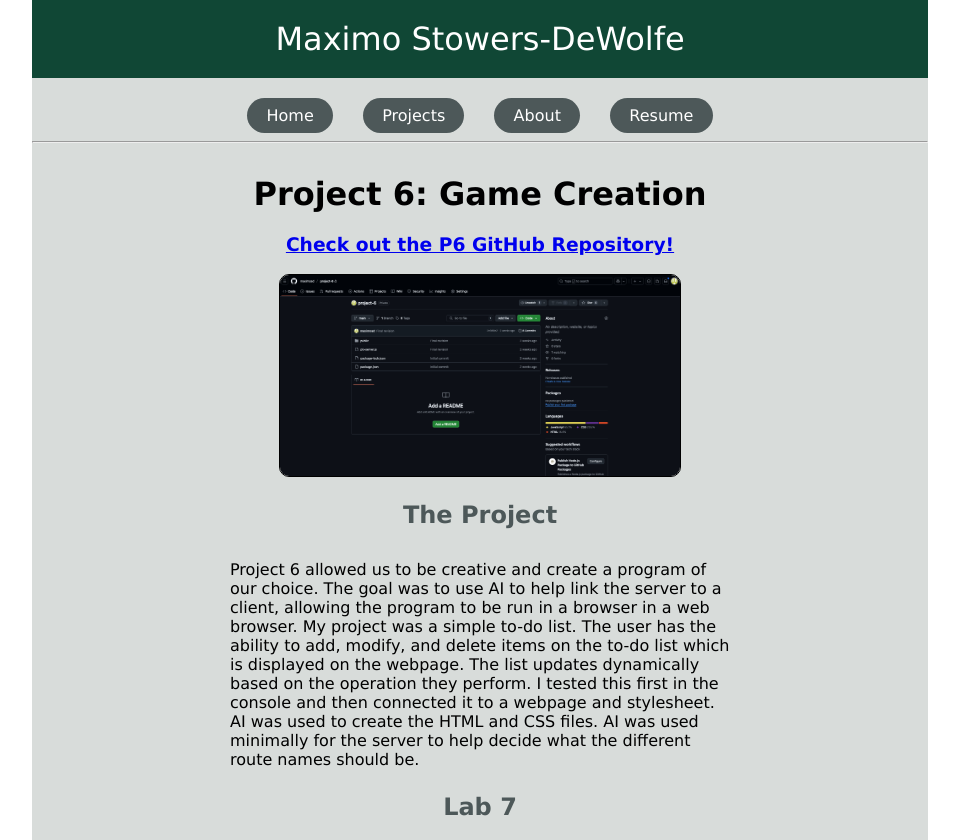
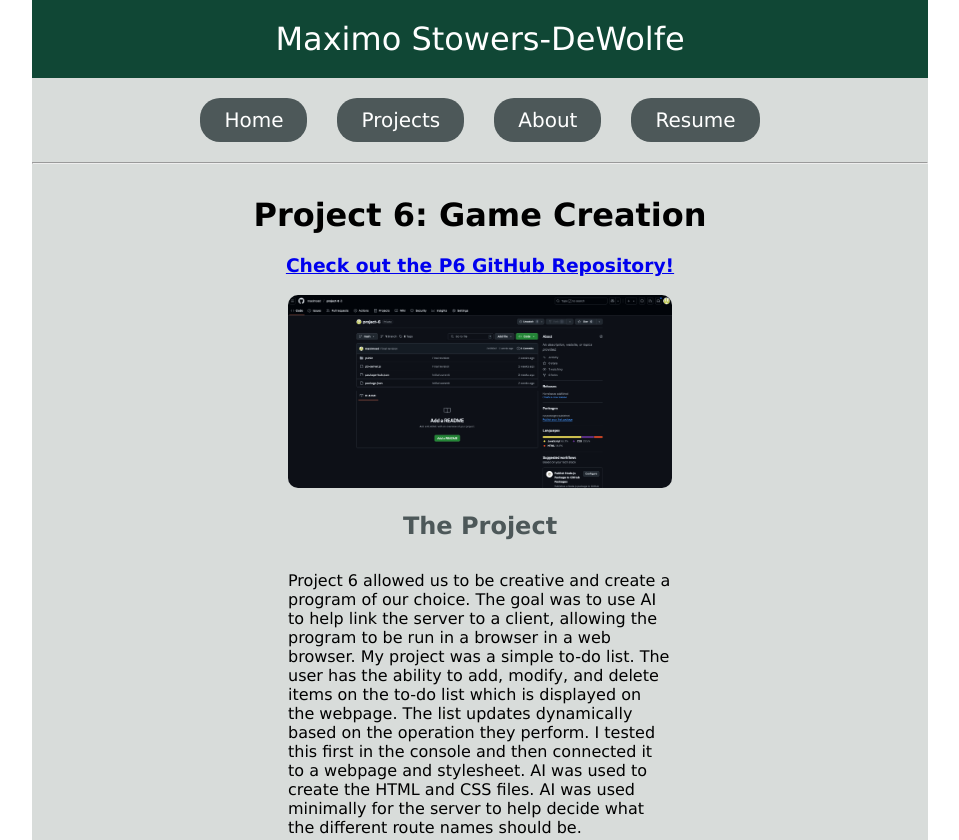
Before and after one commit to maximosd/cit281-project6, a plain HTML site: page p6.html in a window 1280 px wide. Shown: the top 840 px of the page, without its empty margins (160-1119 px from the left). Drawn offline with Linux system fonts and the light colour scheme.

Commit message:
Updated styling

```diff
--- a/p6.css
+++ b/p6.css
@@ -23,11 +23,15 @@ body {
     font-size: 2em;
 }
 .links {
+    gap: 30px;
     display: flex;
     justify-content: center;
-    gap: 30px;
-    font-size: 1em;
-    margin-top: 20px;
+    margin: 20px auto 20px auto;
+    font-size: 1.25em;
+    padding-left: auto;
+    padding-right: auto;
+    width: 60vw;
+    min-width: 100px;
 }
 .links a {
     background: var(--uoDarkGrey);
@@ -36,6 +40,7 @@ body {
     text-decoration: none;
     color: white;
     display: inline-block;
+    min-width: 20px;
 }
 .links a:hover {
     background: var(--uoGrass);
@@ -46,7 +51,8 @@ body {
     transition: .2s;
 }
 .content {
-    margin-top: 2em;
+    margin: 2em auto 1em auto;
+    width: 69vw;
 }
 h1 {
     text-align: center;
@@ -56,14 +62,13 @@ h1 {
     margin-top: 1em;
 }
 .projectImage, .labImage {
-    width: 400px;
+    width: 30vw;
     display: block;
     margin: 1em auto 0 auto;
     border-radius: 10px;
-    border: 1px solid black;
 }
 .projectDescription, .labDescriptions {
-    width: 500px;
+    width: 30vw;
     margin: 1em auto 1em auto;
 }
 .contentHeaders {
```
